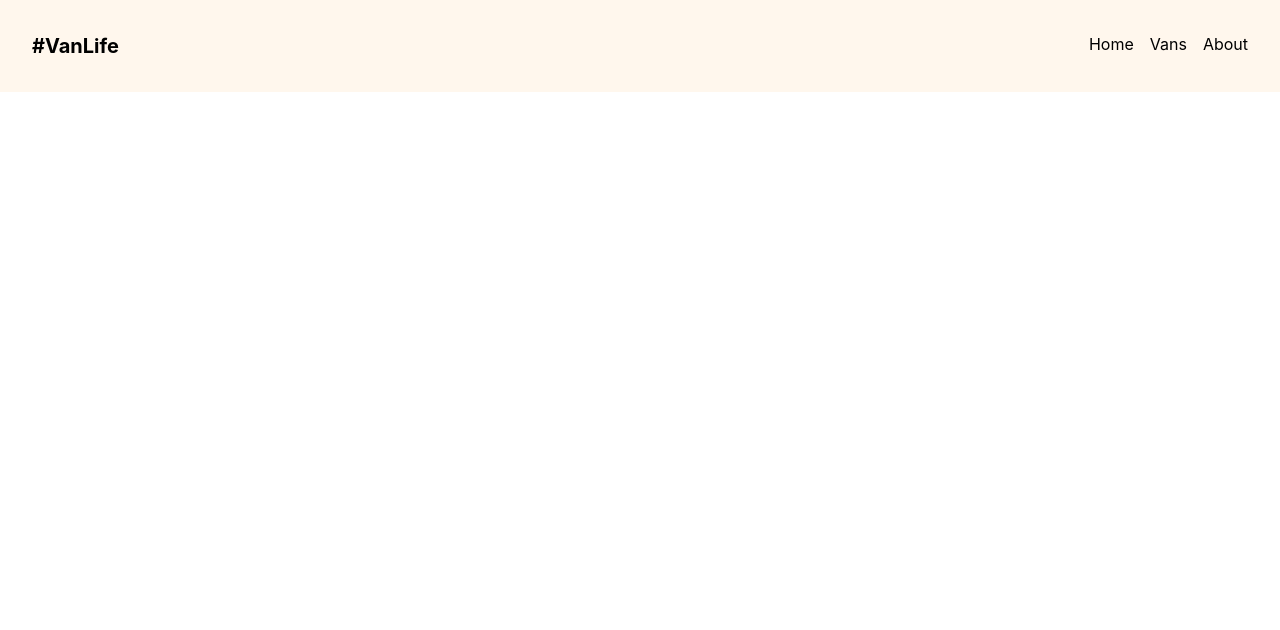
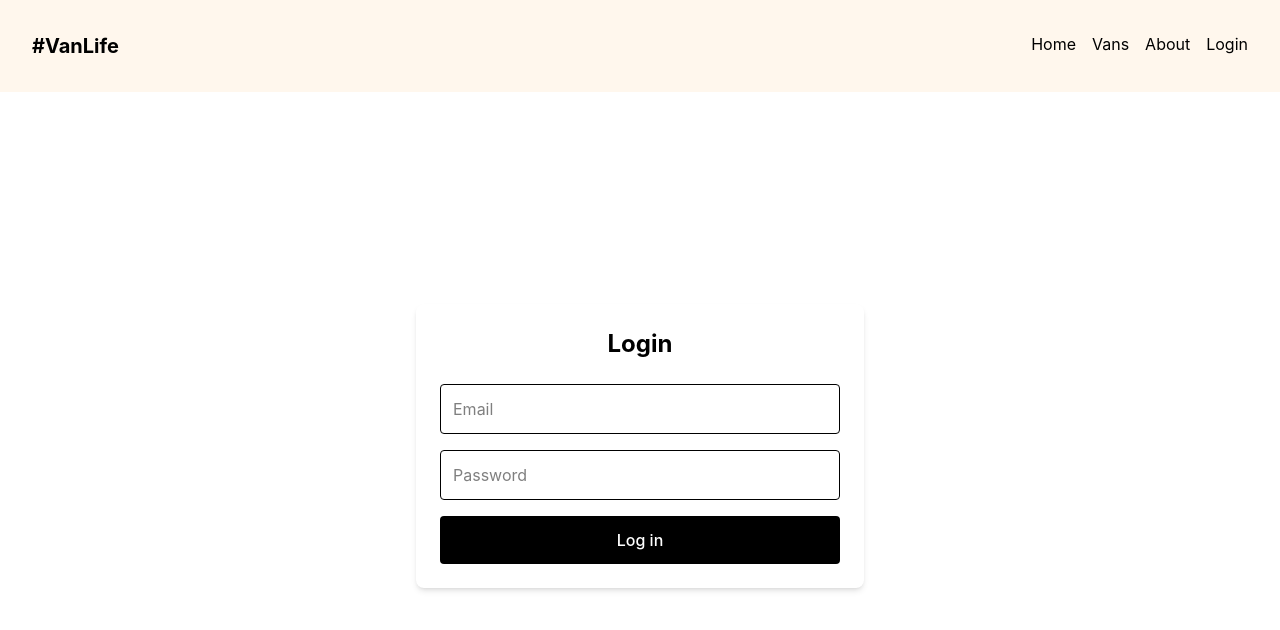
Before and after one commit to Devanshu2202/Van_life, a React (Vite) app: page /login in a window 1280 px wide. Shown: the top 630 px of the page. Built offline with nearby package versions, Linux system fonts and the light colour scheme; what miragejs would draw is missing.

Commit message:
feat: implement login page with controlled inputs and route navigation

```diff
--- a/src/App.tsx
+++ b/src/App.tsx
@@ -6,6 +6,7 @@ import Navbar from "./components/Navbar";
 
 import "./server.js";
 import VanDetail from "./pages/VanDetails";
+import Login from "./pages/Login";
 
 const App = () => {
   return (
@@ -17,6 +18,7 @@ const App = () => {
           <Route path="/vans" element={<Vans />} />
           <Route path="/about" element={<About />} />
           <Route path="/vans/:id" element={<VanDetail />} />
+          <Route path="/login" element={<Login />} />
         </Routes>
       </div>
     </BrowserRouter>
--- a/src/components/Navbar.tsx
+++ b/src/components/Navbar.tsx
@@ -8,6 +8,7 @@ const Navbar = () => {
         <Link to="/">Home</Link>
         <Link to="/vans">Vans</Link>
         <Link to="/about">About</Link>
+        <Link to="/login">Login</Link>
       </div>
     </nav>
   );
--- a/src/pages/About.tsx
+++ b/src/pages/About.tsx
@@ -5,7 +5,11 @@ const About = () => {
   const navigate = useNavigate();
 
   return (
+
+
     <div className="bg-white">
+
+
       <img src={aboutImg} alt="Van Life" className="w-full object-cover" />
 
       <div className="w-auto mx-auto px-14 py-10">
--- /dev/null
+++ b/src/pages/Login.tsx
@@ -0,0 +1,59 @@
+import { useState } from "react";
+import { useNavigate } from "react-router-dom";
+
+const Login = () => {
+  const navigate = useNavigate();
+
+  const [email, setEmail] = useState("");
+  const [password, setPassword] = useState("");
+
+  const handleSubmit = (e: React.FormEvent) => {
+    e.preventDefault();
+
+    // fake login (for now)
+    if (email && password) {
+      console.log("Logged in:", email);
+
+      // redirect to vans page
+      navigate("/vans");
+    } else {
+      alert("Please enter email and password");
+    }
+  };
+
+  return (
+    <div className="flex justify-center items-center h-screen px-4">
+      <form
+        onSubmit={handleSubmit}
+        className="w-full max-w-md bg-white p-6 rounded-lg shadow-md"
+      >
+        <h1 className="text-2xl font-bold mb-6 text-center">Login</h1>
+
+        <input
+          type="email"
+          placeholder="Email"
+          className="w-full border p-3 mb-4 rounded"
+          value={email}
+          onChange={(e) => setEmail(e.target.value)}
+        />
+
+        <input
+          type="password"
+          placeholder="Password"
+          className="w-full border p-3 mb-4 rounded"
+          value={password}
+          onChange={(e) => setPassword(e.target.value)}
+        />
+
+        <button
+          type="submit"
+          className="w-full bg-black text-white py-3 rounded font-medium"
+        >
+          Log in
+        </button>
+      </form>
+    </div>
+  );
+};
+
+export default Login;
--- a/src/pages/VanDetails.tsx
+++ b/src/pages/VanDetails.tsx
@@ -1,5 +1,5 @@
 import { useEffect, useState } from "react";
-import { useParams } from "react-router-dom";
+import { Link, useParams } from "react-router-dom";
 
 type Van = {
   id: string;
@@ -50,13 +50,25 @@ const VanDetail = () => {
   }
 
   return (
-    <div className="px-6 py-10">
-      <img
-        src={van.imageUrl}
-        alt={van.name}
-        className="w-full max-w-md rounded-lg mb-6"
-      />
 
+
+   <div className="p-6">
+  <Link
+    to="/vans"
+    className="inline-block mb-6 text-gray-700 hover:text-black font-medium"
+  >
+    ← Back to all vans
+  </Link>
+
+  <div className="flex flex-col md:flex-row gap-8 items-start">
+
+    <img
+      src={van.imageUrl}
+      alt={van.name}
+      className="w-full md:w-1/2 rounded-lg"
+    />
+
+    <div className="md:w-1/2">
       <span className="bg-orange-500 text-white px-4 py-1 rounded">
         {van.type}
       </span>
@@ -71,6 +83,8 @@ const VanDetail = () => {
         Rent this van
       </button>
     </div>
+  </div>
+</div>
   );
 };
 
```
